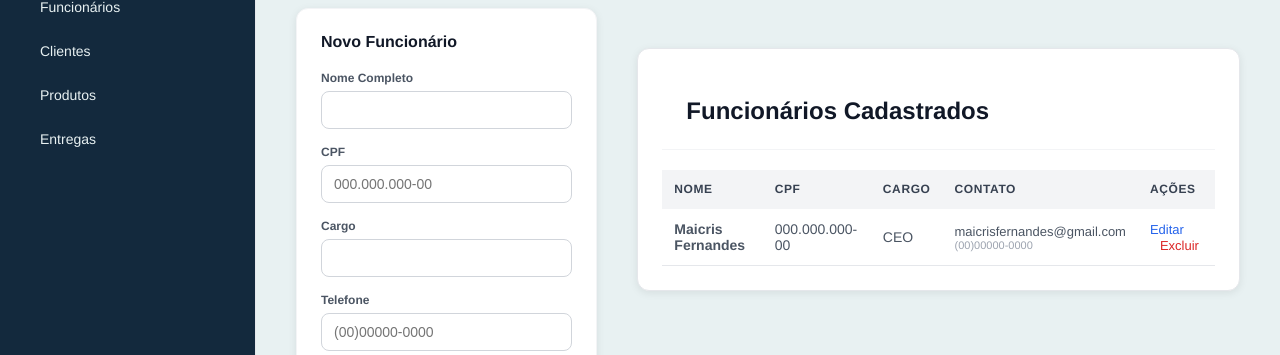
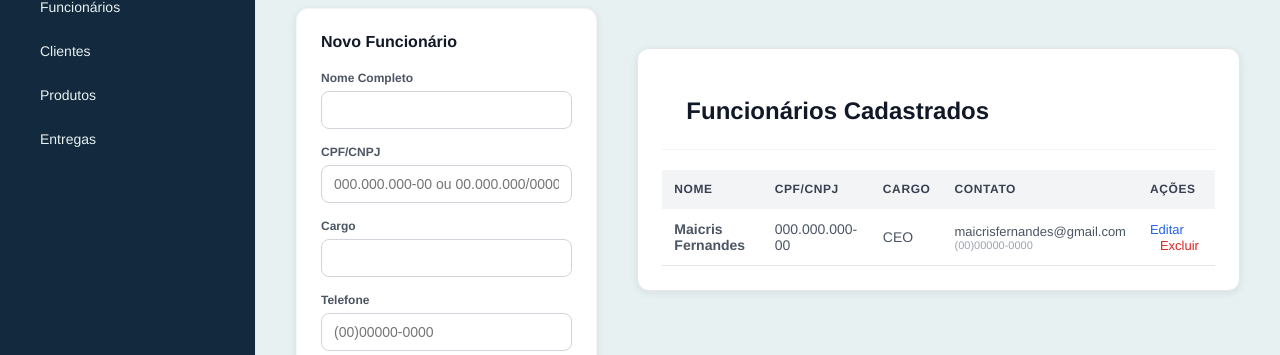
Before and after one commit to ribasgiovanna/pibble_express, a Django app: page /funcionarios/ in a window 1280 px wide. Shown: the part 125-480 px from the top of the page. Run offline with Django 5.2, Linux system fonts and the light colour scheme; a user stored in the database is signed in; data comes from the database, SQL or seed files in the repository.

Commit message:
Aceita CPF e CNPJ no cadastro de funcionarios
Aplica a mesma mascara dinamica usada em clientes: ao passar de 11
digitos o campo passa a formatar como CNPJ. Amplia o campo cpf para
comportar o CNPJ formatado e valida os dois formatos.

```diff
--- a/funcionarios/forms.py
+++ b/funcionarios/forms.py
@@ -11,6 +11,11 @@ def apenas_numeros(valor):
 def formatar_cpf(valor):
     numeros = apenas_numeros(valor)
     return f"{numeros[:3]}.{numeros[3:6]}.{numeros[6:9]}-{numeros[9:11]}"
+
+
+def formatar_cnpj(valor):
+    numeros = apenas_numeros(valor)
+    return f"{numeros[:2]}.{numeros[2:5]}.{numeros[5:8]}/{numeros[8:12]}-{numeros[12:14]}"
 
 
 def formatar_telefone(valor):
@@ -47,10 +52,10 @@ class FuncionarioForm(forms.ModelForm):
             "data_contratacao": forms.DateInput(format="%Y-%m-%d", attrs={"type": "date"}),
             "cpf": forms.TextInput(
                 attrs={
-                    "data-mask": "cpf",
-                    "data-max-digits": "11",
+                    "data-mask": "cpf-cnpj",
+                    "data-max-digits": "14",
                     "inputmode": "numeric",
-                    "placeholder": "000.000.000-00",
+                    "placeholder": "000.000.000-00 ou 00.000.000/0000-00",
                 }
             ),
             "telefone": forms.TextInput(
@@ -73,9 +78,12 @@ class FuncionarioForm(forms.ModelForm):
 
     def clean_cpf(self):
         cpf = self.cleaned_data["cpf"]
-        if len(apenas_numeros(cpf)) != 11:
-            raise forms.ValidationError("CPF inválido")
-        return formatar_cpf(cpf)
+        total_numeros = len(apenas_numeros(cpf))
+        if total_numeros == 11:
+            return formatar_cpf(cpf)
+        if total_numeros == 14:
+            return formatar_cnpj(cpf)
+        raise forms.ValidationError("CPF/CNPJ inválido")
 
     def clean_telefone(self):
         telefone = self.cleaned_data["telefone"]
--- a/funcionarios/models.py
+++ b/funcionarios/models.py
@@ -9,7 +9,7 @@ class Funcionario(models.Model):
     )
 
     nome_completo = models.CharField(max_length=255, verbose_name="Nome Completo")
-    cpf = models.CharField(max_length=14, unique=True, verbose_name="CPF")
+    cpf = models.CharField(max_length=18, unique=True, verbose_name="CPF/CNPJ")
     cargo = models.CharField(max_length=100, verbose_name="Cargo")
     telefone = models.CharField(max_length=20, verbose_name="Telefone")
     email = models.EmailField(unique=True, verbose_name="E-mail")
--- a/templates/funcionarios.html
+++ b/templates/funcionarios.html
@@ -81,7 +81,7 @@
                 <thead>
                     <tr>
                         <th>Nome</th>
-                        <th>CPF</th>
+                        <th>CPF/CNPJ</th>
                         <th>Cargo</th>
                         <th>Contato</th>
                         <th>Ações</th>
```
Also changed, not shown: funcionarios/migrations/0003_alter_funcionario_cpf.py (added).
